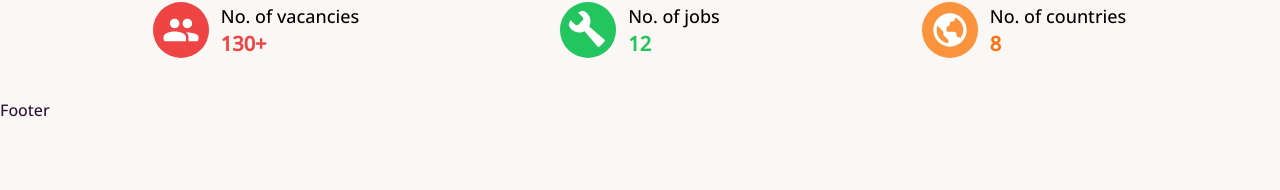
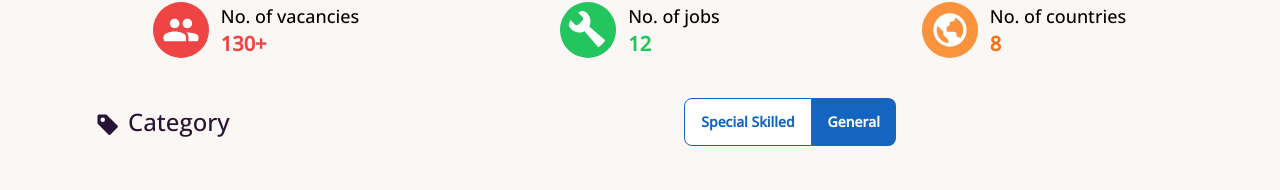
Before and after one commit to RaisulislamRimon/bdjobs-interview-project, a React (Vite) app: page / in a window 1280 px wide. Shown: the part 862-1052 px from the top of the page. Before the commit the page ends 984 px from the top, so only its background shows below. Built offline with nearby package versions, Linux system fonts and the light colour scheme; what tw-elements would draw is missing.

Commit message:
update category section

```diff
--- /dev/null
+++ b/src/Pages/Home/Category/Category.jsx
@@ -0,0 +1,28 @@
+import React from "react";
+import { BsFillTagFill } from "react-icons/bs";
+
+const Category = () => {
+  return (
+    <div className="container-lg mx-24">
+      <div
+        className="flex flex-row  items-center justify-between gap-4 mt-10 mb-10 mr-72 "
+      >
+        <h1 className="text-2xl">
+          <BsFillTagFill className="inline mr-2" />
+          Category
+        </h1>
+
+        <div>
+          <button className="btn bg-white border-[#1565C0] text-[#1565C0] rounded-s-lg rounded-e-none	capitalize">
+            Special skilled
+          </button>
+          <button className="btn bg-[#1565C0] hover:bg-[#1565C0] rounded-e-lg rounded-s-none text-white border-none capitalize">
+            General
+          </button>
+        </div>
+      </div>
+    </div>
+  );
+};
+
+export default Category;
--- a/src/Pages/Home/Home/Home.jsx
+++ b/src/Pages/Home/Home/Home.jsx
@@ -1,5 +1,6 @@
 import React from "react";
 import Banner from "../Banner/Banner";
+import Category from "../Category/Category";
 import Info from "../Info/Info";
 
 const Home = () => {
@@ -7,6 +8,7 @@ const Home = () => {
     <div>
       <Banner />
       <Info />
+      <Category />
     </div>
   );
 };
```
